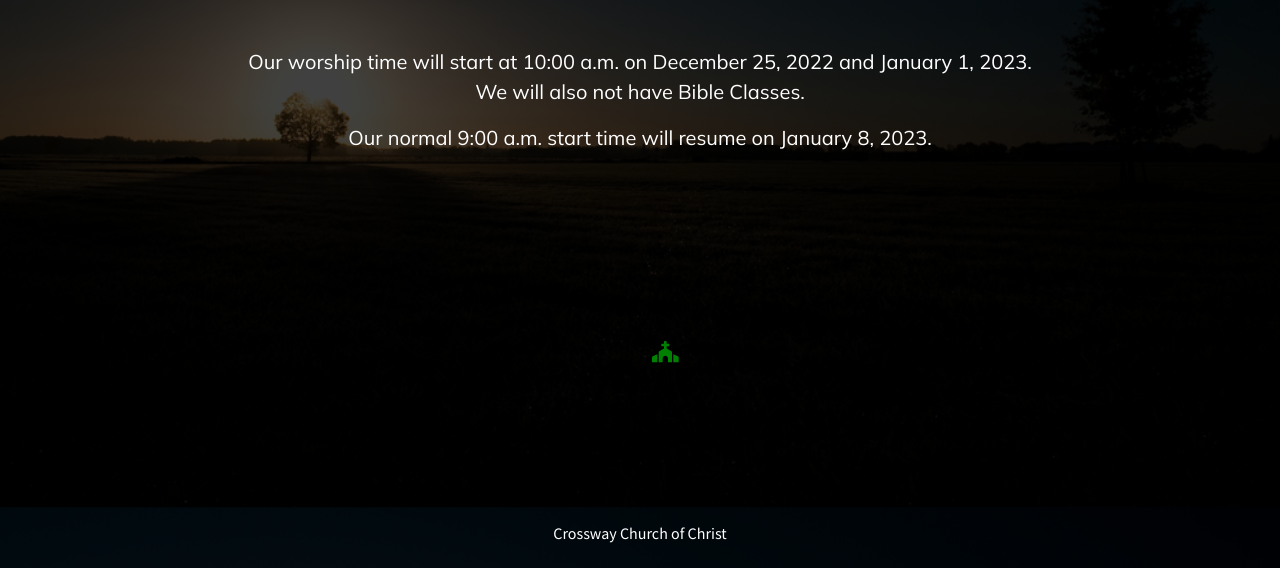
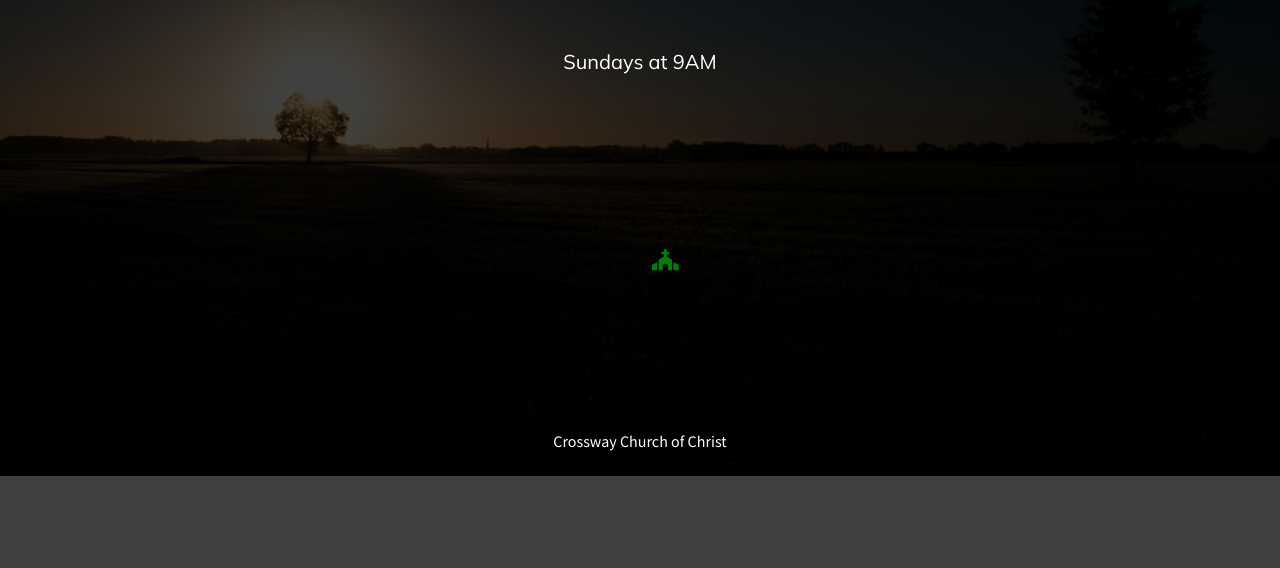
Before and after one commit to rctaylor123/crossway, a Gatsby site: page / in a window 1280 px wide. Shown: the part 344-912 px from the top of the page. After the commit the page ends 820 px from the top, so only its background shows below. Built offline with nearby package versions, Linux system fonts and the light colour scheme; Gatsby itself is replaced by a stand-in of ours; no server answers.

Commit message:
revert holiday meeting times

```diff
--- a/src/components/banner.js
+++ b/src/components/banner.js
@@ -23,13 +23,7 @@ const Banner = () => {
                   </div>
                 </div>
                 <div className="meeting-time">
-                <p>
-                  Our worship time will start at 10:00 a.m. on December 25, 2022 and January 1, 2023.<br/>
-                  We will also not have Bible Classes.
-                </p>
-                <p>
-                  Our normal 9:00 a.m. start time will resume on January 8, 2023.
-                </p>
+                  Sundays at 9AM
                 </div>
             </Col>
           </Row>
```
